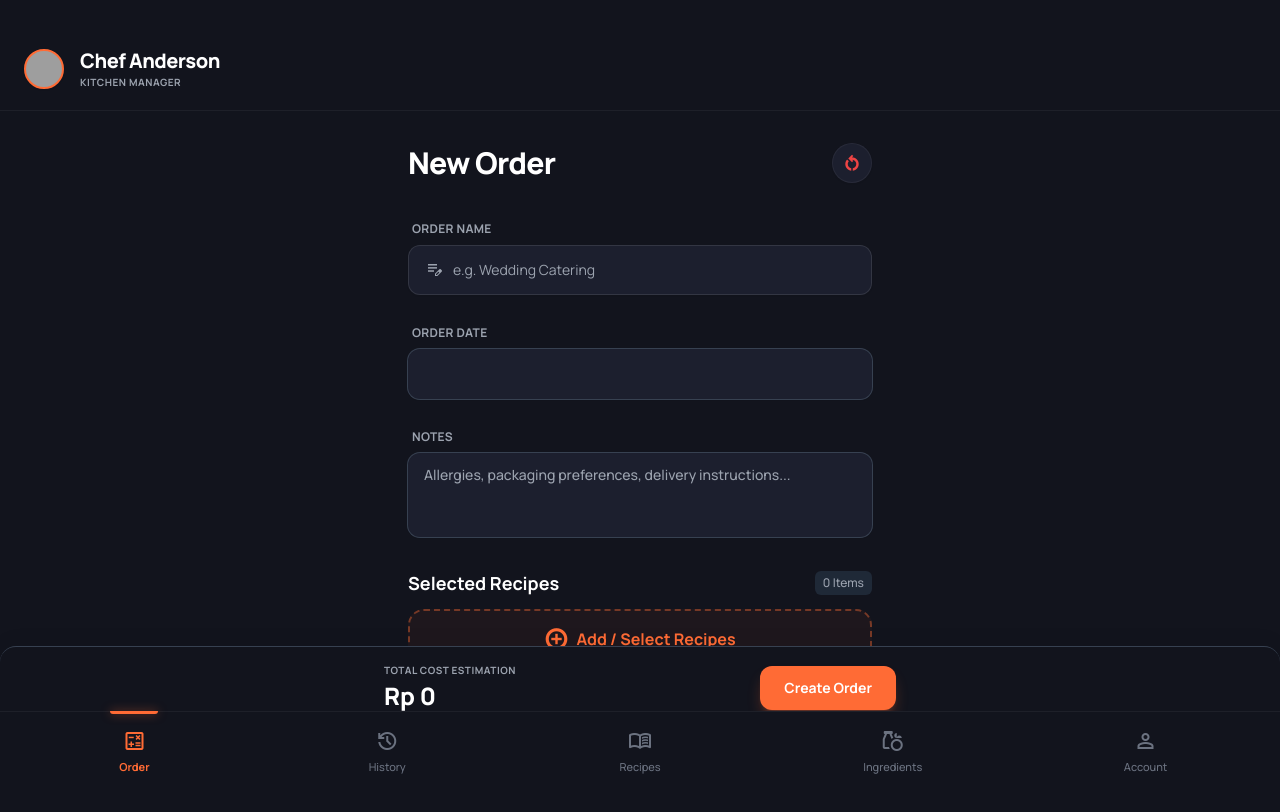
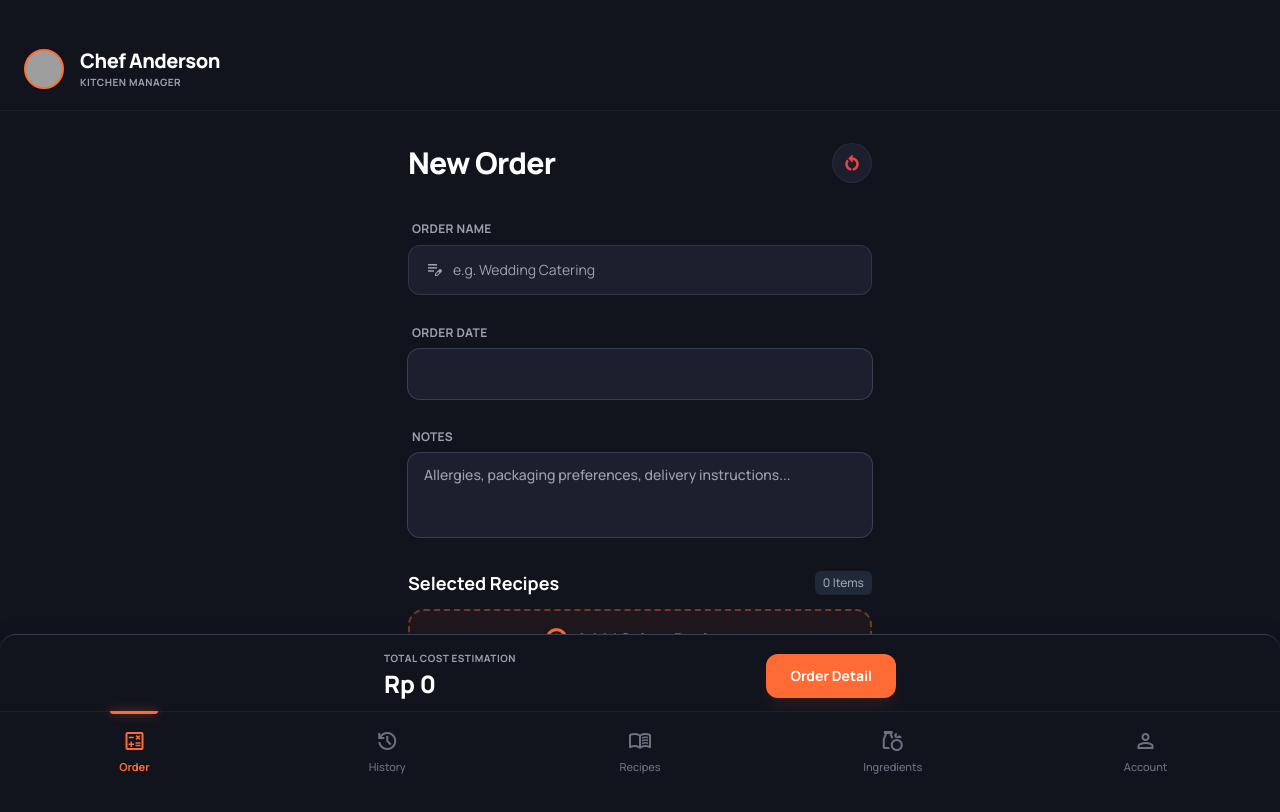
Before and after one commit to Muhibush/food_cost, a React (Vite) app in the folder apps/web/: page / in a window 1280 px wide. Shown: the top 812 px of the page. Built offline with nearby package versions, Linux system fonts and the light colour scheme; grey boxes are pictures that could not be loaded.

Commit message:
feat: Add scroll-to-top on route change, reduce button shadow opacity, and refine order entry navigation and footer positioning.

```diff
--- a/apps/web/src/components/layout/Layout.tsx
+++ b/apps/web/src/components/layout/Layout.tsx
@@ -1,4 +1,4 @@
-import React from 'react';
+import React, { useEffect } from 'react';
 import { Outlet, useLocation } from 'react-router-dom';
 import { clsx } from 'clsx';
 import { BottomNav } from './BottomNav';
@@ -9,6 +9,11 @@ export const Layout: React.FC = () => {
     // Main Tabs (Core) where BNB should be visible
     const MAIN_TABS = ['/', '/history', '/recipes', '/ingredients', '/profile'];
     const isMainTab = MAIN_TABS.includes(location.pathname);
+
+    // Scroll to top on every route change
+    useEffect(() => {
+        window.scrollTo(0, 0);
+    }, [location.pathname]);
 
     return (
         <div className={clsx(
--- a/apps/web/src/components/ui/ActionFooter.tsx
+++ b/apps/web/src/components/ui/ActionFooter.tsx
@@ -45,8 +45,8 @@ export const ActionFooter: React.FC<ActionFooterProps> = ({
                         primaryAction.variant === 'secondary'
                             ? "bg-surface-dark text-white border border-white/10"
                             : primaryAction.variant === 'danger'
-                                ? "bg-danger text-white shadow-danger/30"
-                                : "bg-primary text-white shadow-primary/30"
+                                ? "bg-danger text-white shadow-danger/10"
+                                : "bg-primary text-white shadow-primary/10"
                     )}
                 >
                     {primaryAction.isLoading && (
--- a/apps/web/src/pages/orders/OrderEntry/OrderEntry.tsx
+++ b/apps/web/src/pages/orders/OrderEntry/OrderEntry.tsx
@@ -103,7 +103,7 @@ export const OrderPage: React.FC = () => {
         if (id) {
             updateOrder(id, orderData);
             resetDraft();
-            navigate('/orders');
+            navigate(`/orders/${id}`);
         } else {
             const newId = uuidv4();
             addOrder({ ...orderData, id: newId, date: new Date(draftDate).toISOString() });
@@ -236,12 +236,13 @@ export const OrderPage: React.FC = () => {
                 </section>
 
                 <ActionFooter
+                    className="bottom-[84px]"
                     summary={{
                         label: "Total Cost Estimation",
                         value: `Rp ${Math.round(calculatedTotal).toLocaleString()}`
                     }}
                     primaryAction={{
-                        label: id ? 'Update Order' : 'Create Order',
+                        label: 'Order Detail',
                         onClick: handleSubmit
                     }}
                 />
```
